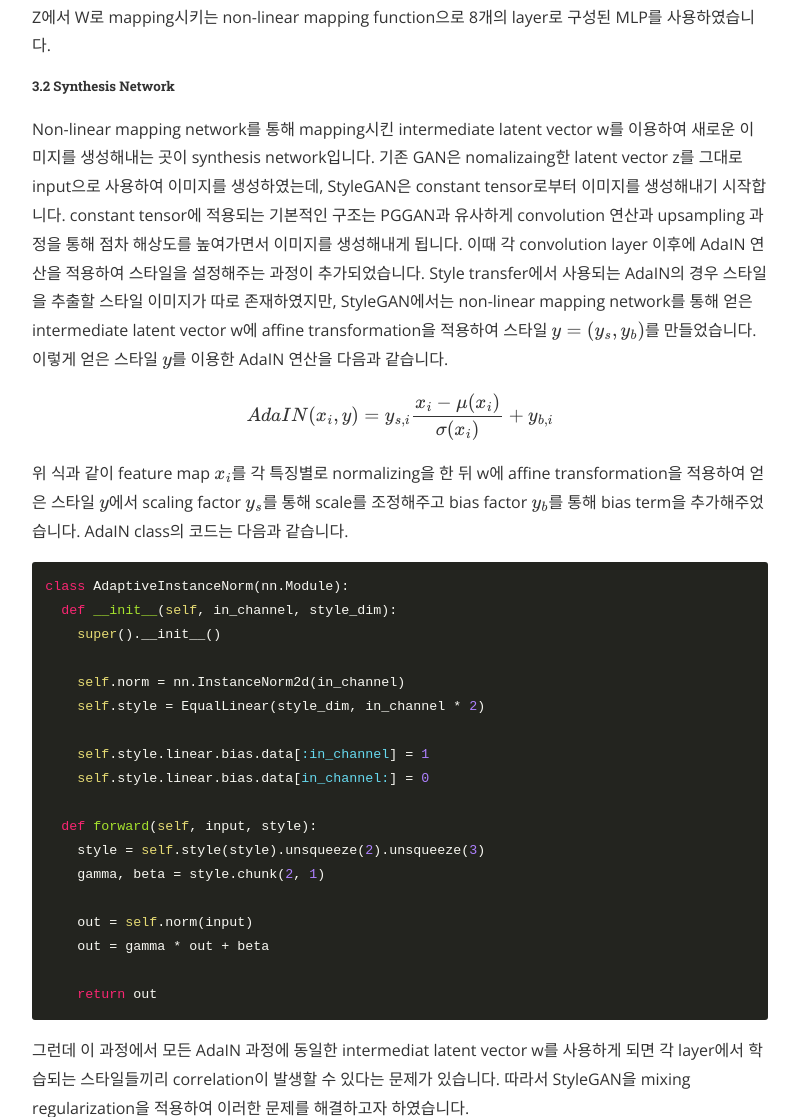
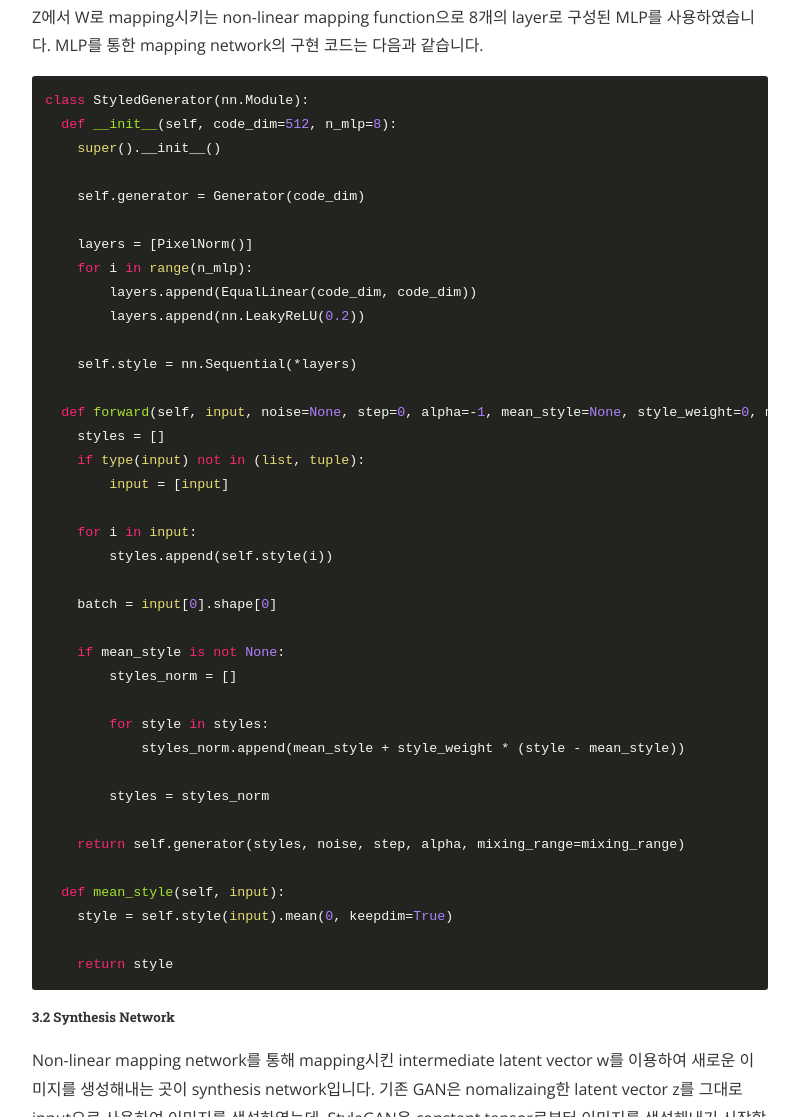
Before and after one commit to deep-generative-models-AIM5036/deep-generative-models-AIM5036.github.io, a Jekyll site: the page built from _posts/2022-11-13-StyleGAN.md, in a window 1280 px wide and 1400 px high, scrolled down 5661 px. Shown: the part 283-1400 px from the top of the window, without its empty margins (240-1039 px from the left). Built offline with Jekyll 4.4.1, drawn with Linux system fonts in a browser that asks for light colours; nearby versions of some CDN libraries; formulas are drawn with MathJax 3; some of the changed text lies outside the part shown.

Commit message:
Update 2022-11-13-StyleGAN.md
Signed-off-by: jjuyeah <117340491+jjuyeah@users.noreply.github.com>

````diff
--- a/_posts/2022-11-13-StyleGAN.md
+++ b/_posts/2022-11-13-StyleGAN.md
@@ -106,7 +106,47 @@ StyleGAN은 discriminator의 경우 PGGAN의 구조를 그대로 사용하였으
 
 <img src="https://user-images.githubusercontent.com/76925973/201321825-453edfaa-e8c9-4168-b64f-c97b65cf393e.png"  width="400" >
 
-논문에서는 latent space Z와 intermediate latent space W의 차원을 모두 512차원으로 동일하게 설정하였고 Z에서 W로 mapping시키는 non-linear mapping function으로 8개의 layer로 구성된 MLP를 사용하였습니다.
+논문에서는 latent space Z와 intermediate latent space W의 차원을 모두 512차원으로 동일하게 설정하였고 Z에서 W로 mapping시키는 non-linear mapping function으로 8개의 layer로 구성된 MLP를 사용하였습니다. MLP를 통한 mapping network의 구현 코드는 다음과 같습니다.
+
+```python
+class StyledGenerator(nn.Module):
+  def __init__(self, code_dim=512, n_mlp=8):
+    super().__init__()
+
+    self.generator = Generator(code_dim)
+
+    layers = [PixelNorm()]
+    for i in range(n_mlp):
+        layers.append(EqualLinear(code_dim, code_dim))
+        layers.append(nn.LeakyReLU(0.2))
+
+    self.style = nn.Sequential(*layers)
+
+  def forward(self, input, noise=None, step=0, alpha=-1, mean_style=None, style_weight=0, mixing_range=(-1, -1)):
+    styles = []
+    if type(input) not in (list, tuple):
+        input = [input]
+
+    for i in input:
+        styles.append(self.style(i))
+
+    batch = input[0].shape[0]
+
+    if mean_style is not None:
+        styles_norm = []
+
+        for style in styles:
+            styles_norm.append(mean_style + style_weight * (style - mean_style))
+
+        styles = styles_norm
+
+    return self.generator(styles, noise, step, alpha, mixing_range=mixing_range)
+
+  def mean_style(self, input):
+    style = self.style(input).mean(0, keepdim=True)
+
+    return style
+```
 
 
 ##### 3.2 Synthesis Network
@@ -165,6 +205,19 @@ Style transfer에서 사용되는 AdaIN과, correlation을 줄이기 위한 mixi
 <img src="https://user-images.githubusercontent.com/76925973/202886695-8939adf8-8cef-424c-9f1e-ec02f9db786d.png"  width="300">
 
 [출처] Style GAN[^4]
+
+Noise를 추가하는 noise class의 코드는 다음과 같습니다.
+
+```python
+class NoiseInjection(nn.Module):
+  def __init__(self, channel):
+    super().__init__()
+
+    self.weight = nn.Parameter(torch.zeros(1, channel, 1, 1))
+
+  def forward(self, image, noise):
+    return image + self.weight * noise
+```
 
 
 
````
